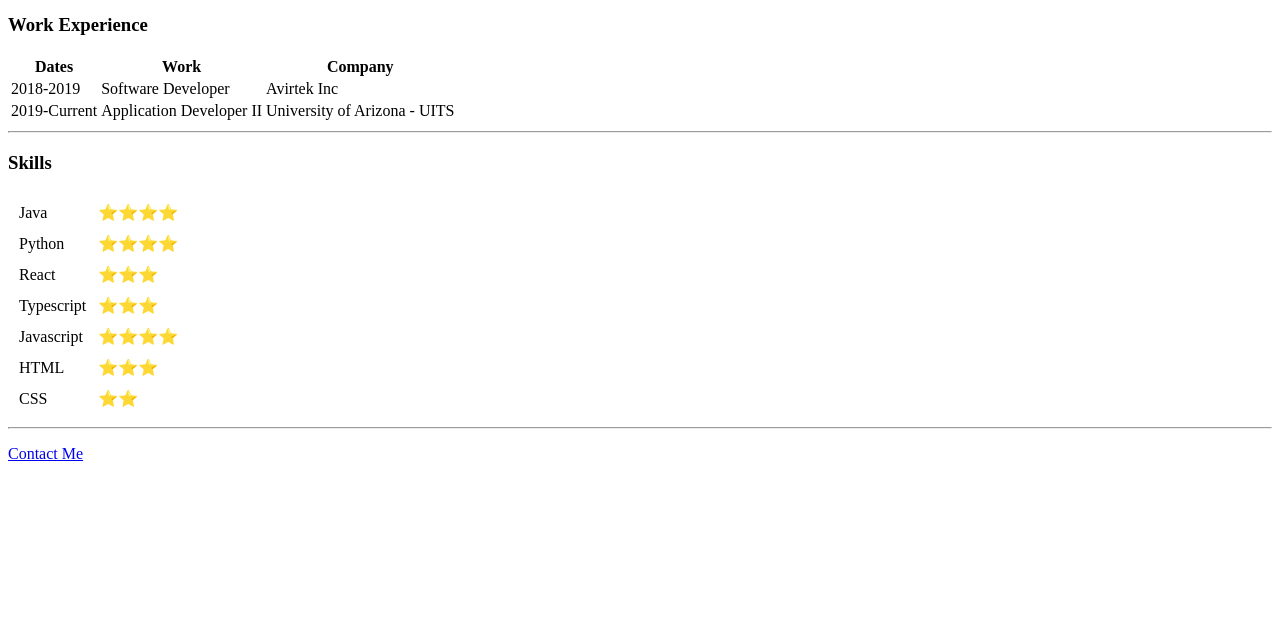
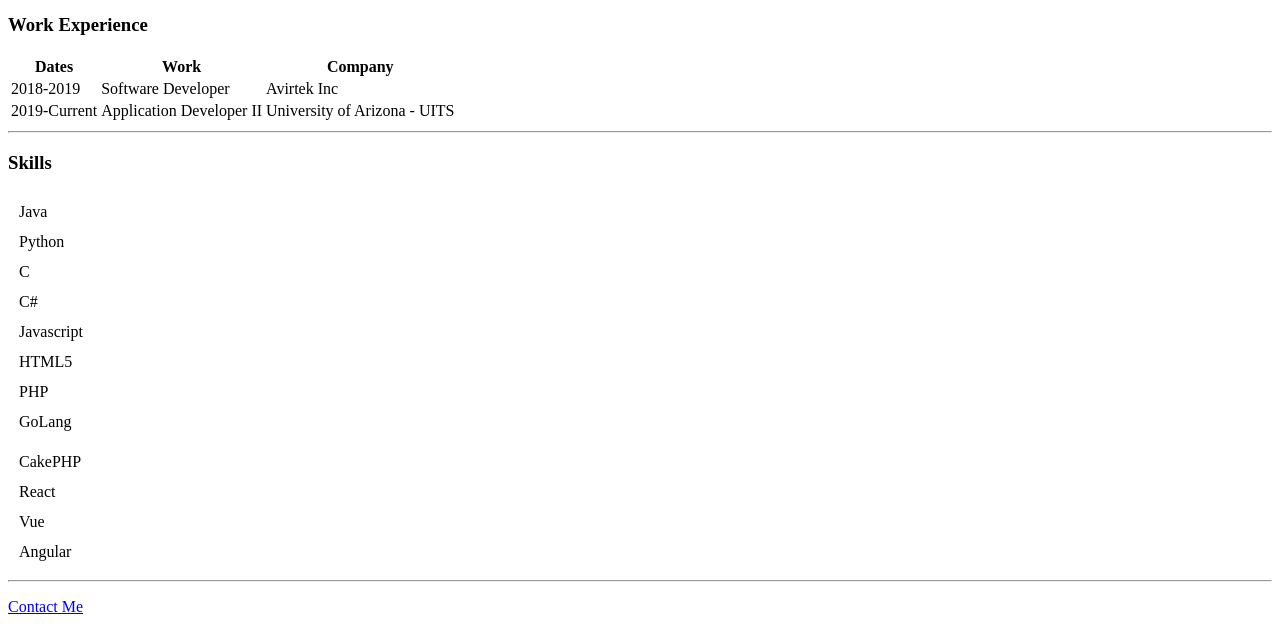
Before and after one commit to aadamkassamPersonal/cv, a plain HTML site: page index.html in a window 1280 px wide. Shown: the part 796-1428 px from the top of the page. Before the commit the page ends 1275 px from the top, so only its background shows below. Drawn offline with Linux system fonts and the light colour scheme.

Commit message:
rearranged skills tab

```diff
--- a/index.html
+++ b/index.html
@@ -67,32 +67,42 @@
     <table cellspacing="10">
         <tr>
             <td>Java</td>
-            <td>⭐️⭐️⭐️⭐️</td>
         </tr>
        <tr>
             <td>Python</td>
-            <td>⭐️⭐️⭐️⭐️</td>
         </tr>
        <tr>
-            <td>React</td>
-            <td>⭐️⭐️⭐️</td>
-        </tr>
-       <tr>
-            <td>Typescript</td>
-            <td>⭐️⭐️⭐️</td>
+            <td>C</td>
         </tr>
         <tr>
+            <td>C#</td>
+      </tr>
+        <tr>
             <td>Javascript</td>
-            <td>⭐️⭐️⭐️⭐️</td>
         </tr>
         <tr>
-            <td>HTML</td>
-            <td>⭐️⭐️⭐️</td>
+            <td>HTML5</td>
         </tr>
         <tr>
-            <td>CSS</td>
-            <td>⭐️⭐️</td>
+            <td>PHP</td>
         </tr>
+        <tr>
+            <td>GoLang</td>
+      </tr>
+    </table>
+    <table cellspacing="10" text-align="center">
+      <tr>
+          <td>CakePHP</td>
+      </tr>
+     <tr>
+          <td>React</td>
+      </tr>
+     <tr>
+          <td>Vue</td>
+      </tr>
+      <tr>
+          <td>Angular</td>
+    </tr>
     </table>
     <hr />
     <p><a href="contactInfo.html">Contact Me</a></p>
```
